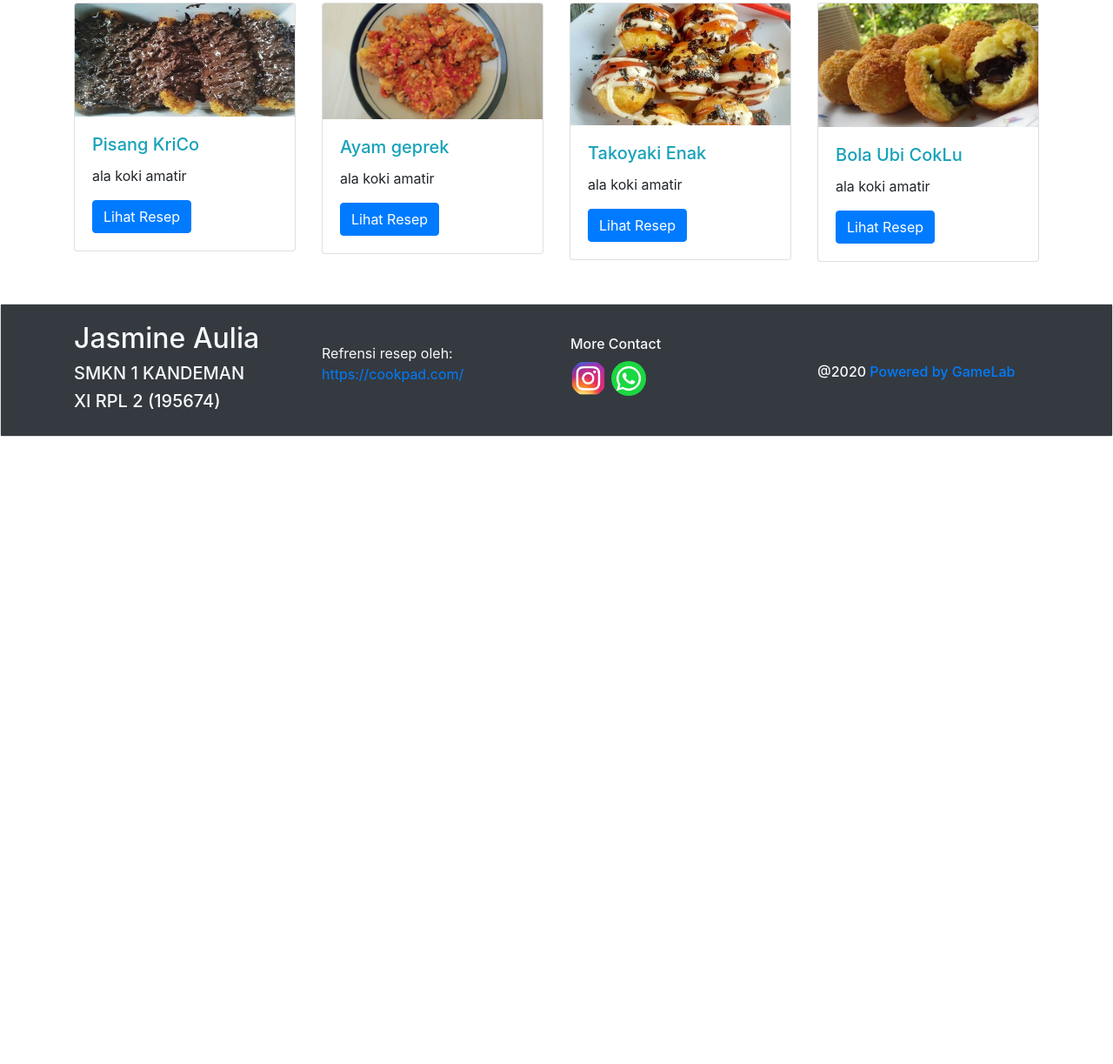
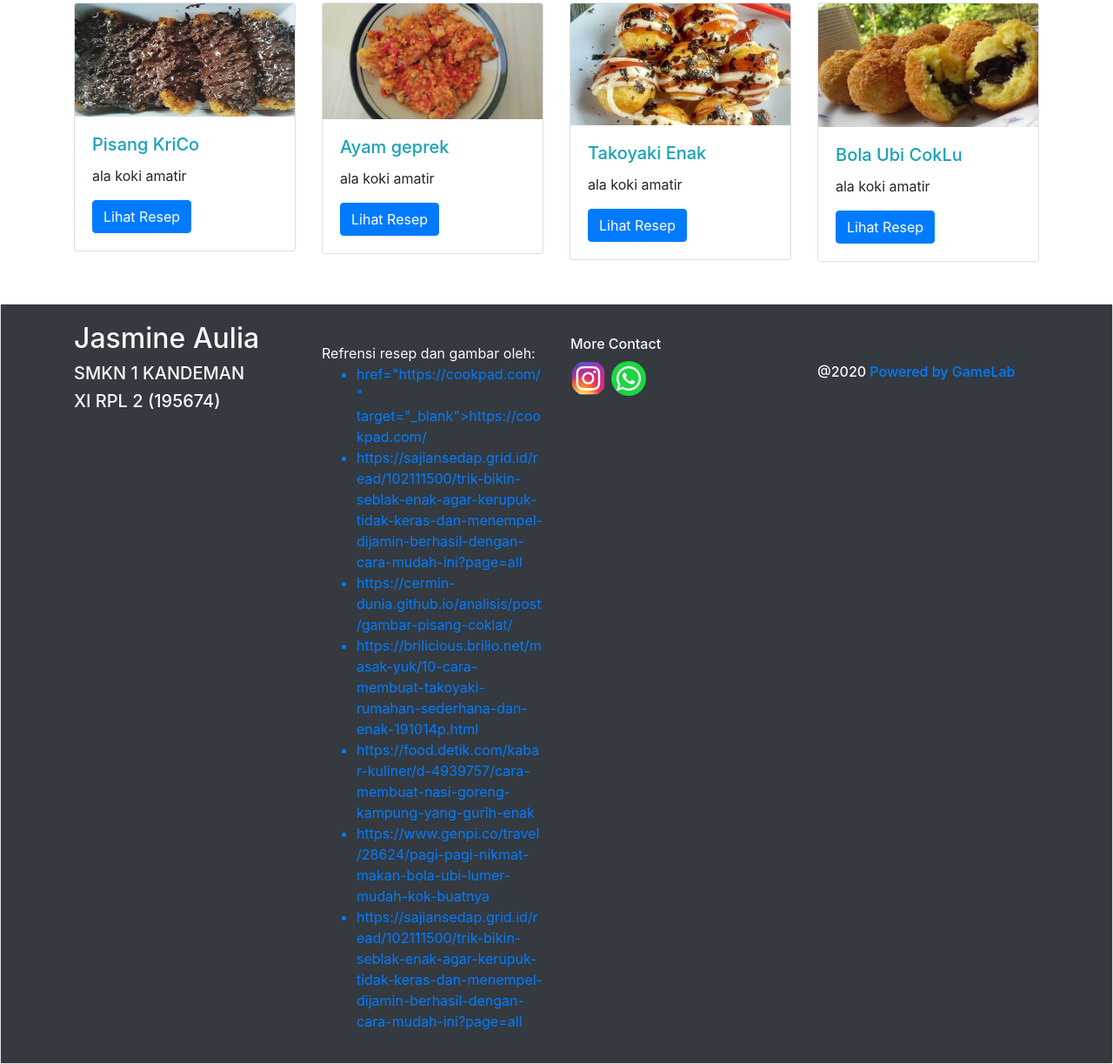
Before and after one commit to Jasmine301004/jasmine301004.github.io, a plain HTML site: page index.html in a window 1280 px wide. Shown: the part 730-1953 px from the top of the page at 87% size. Before the commit the page ends 1232 px from the top, so only its background shows below. Drawn offline with nearby package versions, Linux system fonts and the light colour scheme.

Commit message:
Update index.html

```diff
--- a/index.html
+++ b/index.html
@@ -163,8 +163,16 @@
               </div>
 
               <div class="col-sm-3 text-light mt-4">
-                <div class="">Refrensi resep oleh:</div>
-                <a class="text-primary" href="https://cookpad.com/" target="_blank">https://cookpad.com/</a>
+                <div class="">Refrensi resep dan gambar oleh:</div>
+                <ul class="text-primary">
+                  <li>href="https://cookpad.com/" target="_blank">https://cookpad.com/</li>
+                  <li>https://sajiansedap.grid.id/read/102111500/trik-bikin-seblak-enak-agar-kerupuk-tidak-keras-dan-menempel-dijamin-berhasil-dengan-cara-mudah-ini?page=all</li>
+                  <li>https://cermin-dunia.github.io/analisis/post/gambar-pisang-coklat/</li>
+                  <li>https://brilicious.brilio.net/masak-yuk/10-cara-membuat-takoyaki-rumahan-sederhana-dan-enak-191014p.html</li>
+                  <li>https://food.detik.com/kabar-kuliner/d-4939757/cara-membuat-nasi-goreng-kampung-yang-gurih-enak</li>
+                  <li>https://www.genpi.co/travel/28624/pagi-pagi-nikmat-makan-bola-ubi-lumer-mudah-kok-buatnya</li>
+                  <li>https://sajiansedap.grid.id/read/102111500/trik-bikin-seblak-enak-agar-kerupuk-tidak-keras-dan-menempel-dijamin-berhasil-dengan-cara-mudah-ini?page=all</li>
+                </ul>
               </div>
 
               <div class="col-sm-3 p-3 text-light" id="contact">
```
